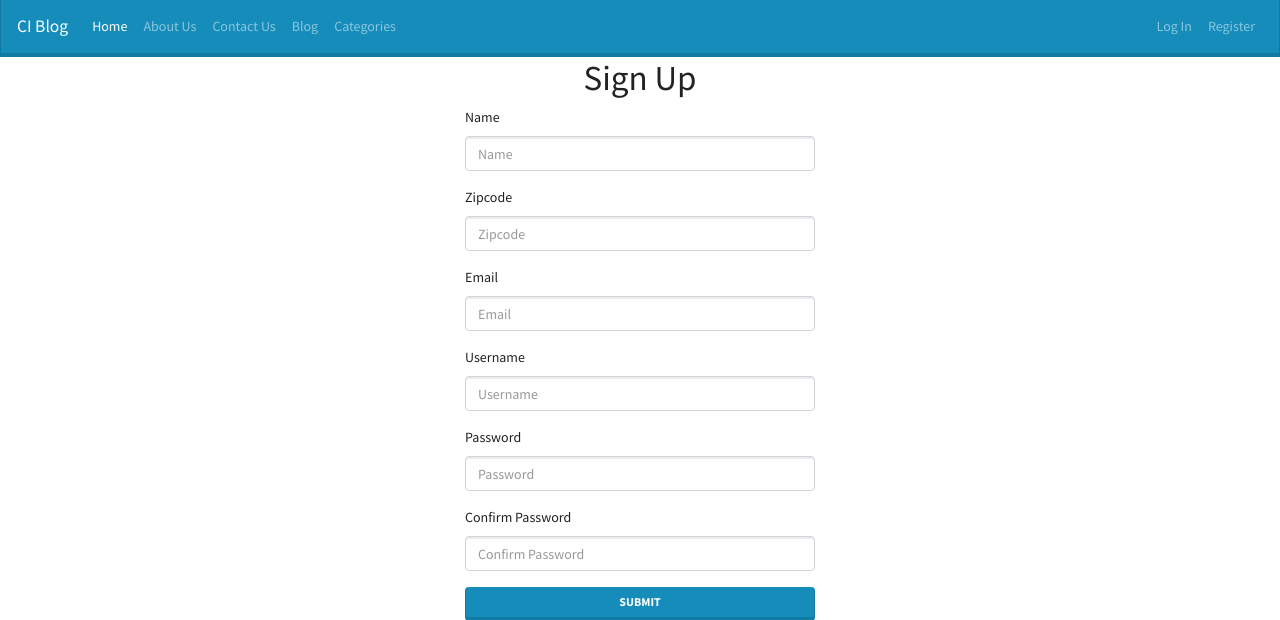
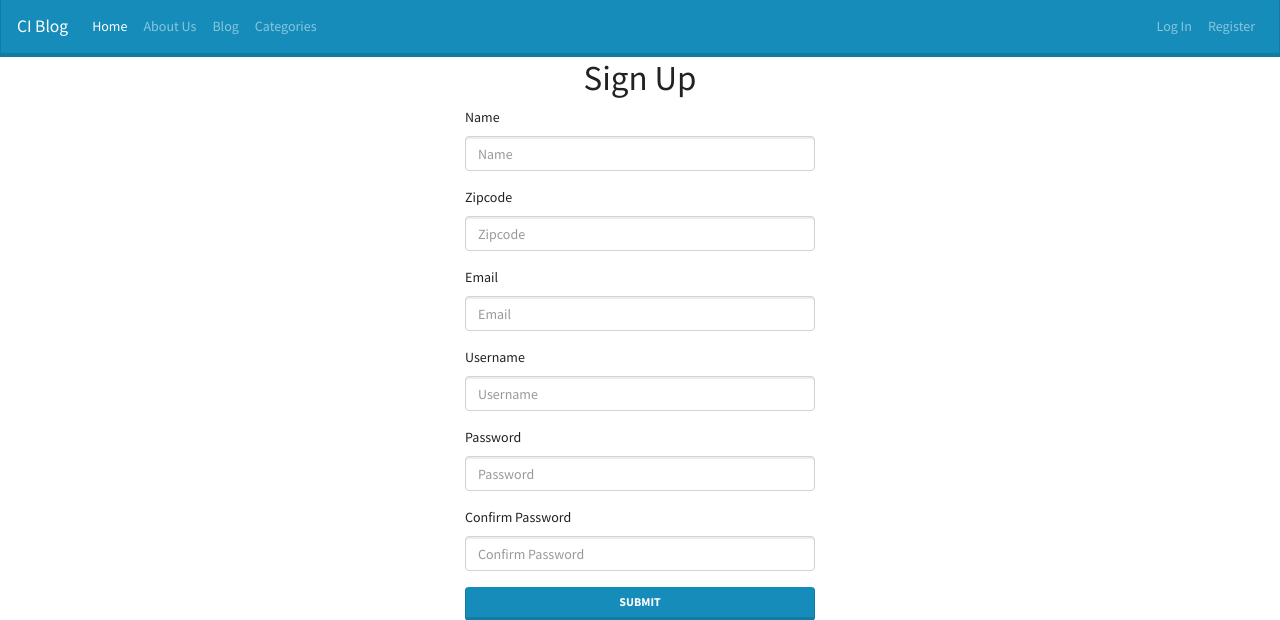
Before and after one commit to KisleK/ciblog, a CodeIgniter app: page /ciblog/index.php/users/register in a window 1280 px wide. Shown: the top 620 px of the page. Run offline with CodeIgniter, Linux system fonts and the light colour scheme; some libraries are stand-ins or nearby versions.

Commit message:
css update broken controler

```diff
--- a/assets/css/style.css
+++ b/assets/css/style.css
@@ -25,3 +25,7 @@
 .flash-message {
 	margin: 15px 0 10px 0;
 }
+
+#navbarColor01 > ul.navbar-nav.mr-auto > li:nth-child(3) {
+    display: none !important;
+}
```
